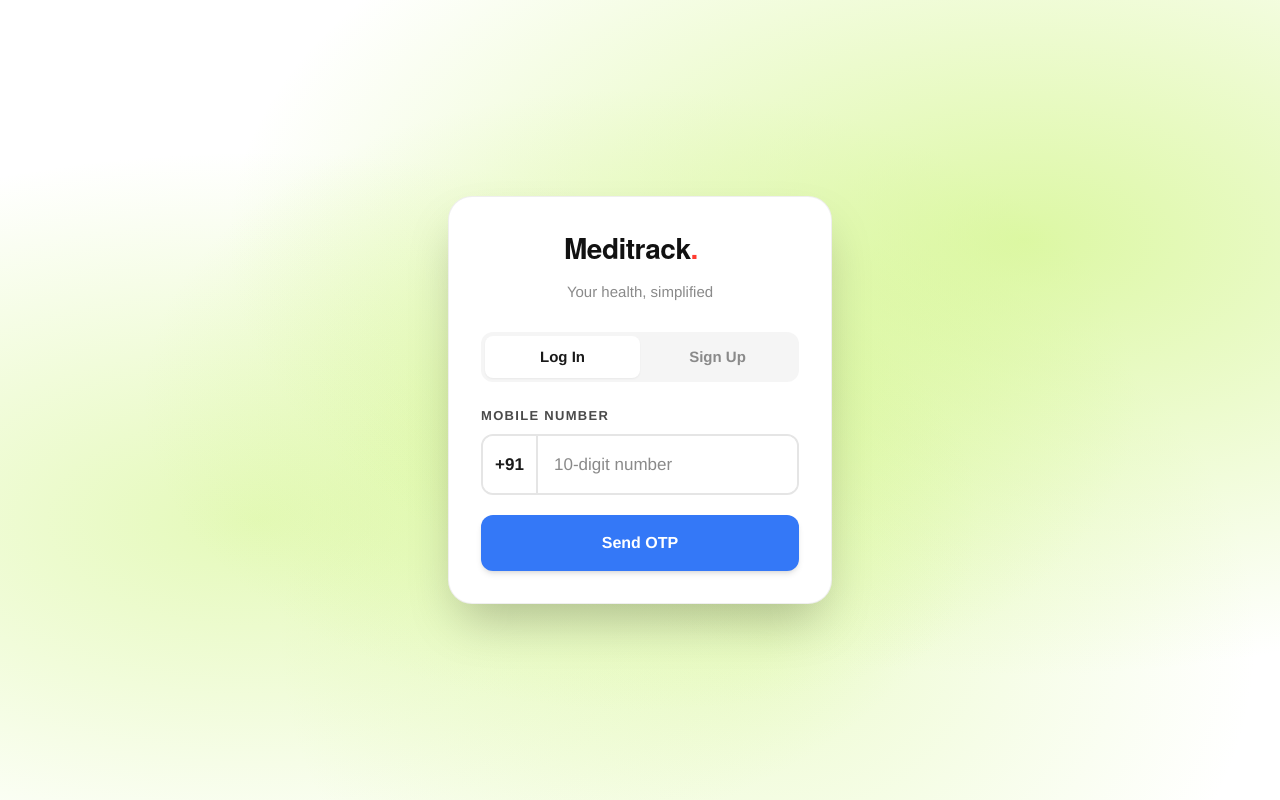
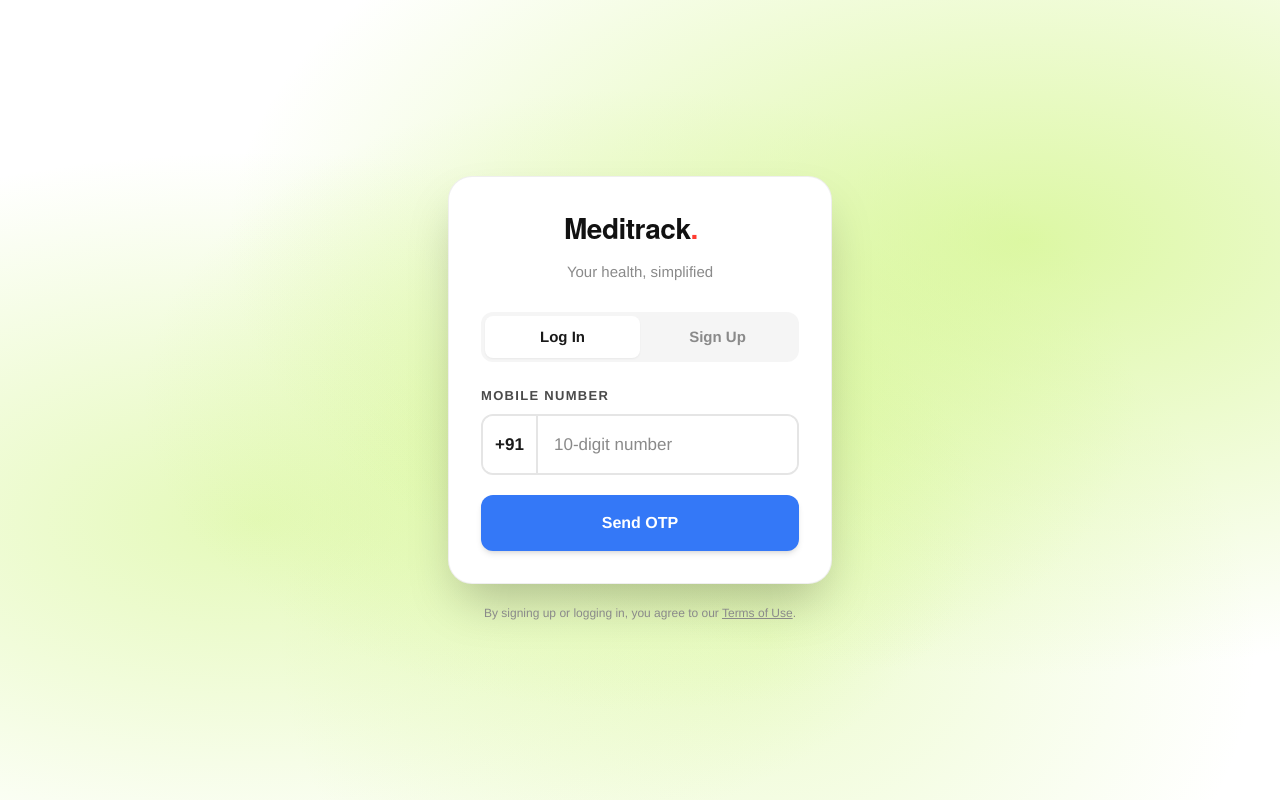
Before and after one commit to radcool22/meditrack_v3, a React (Vite) app in the folder client/: page /login in a window 1280 px wide. Built offline with nearby package versions, Linux system fonts and the light colour scheme.

Commit message:
added terms of use to login page

```diff
--- a/client/src/pages/LoginPage.jsx
+++ b/client/src/pages/LoginPage.jsx
@@ -234,6 +234,20 @@ export default function LoginPage() {
         )}
       </div>
 
+      {/* Terms */}
+      <p className="mt-5 text-center text-[12px] text-ink-400 max-w-xs leading-relaxed">
+        By signing up or logging in, you agree to our{' '}
+        <a
+          href="https://www.meditrack.in/terms-of-use"
+          target="_blank"
+          rel="noopener noreferrer"
+          className="underline hover:text-ink-900 transition-colors"
+        >
+          Terms of Use
+        </a>
+        .
+      </p>
+
       {/* Name modal */}
       {showNameModal && (
         <div className="fixed inset-0 bg-black/50 backdrop-blur-sm flex items-center justify-center px-4 z-50">
```
